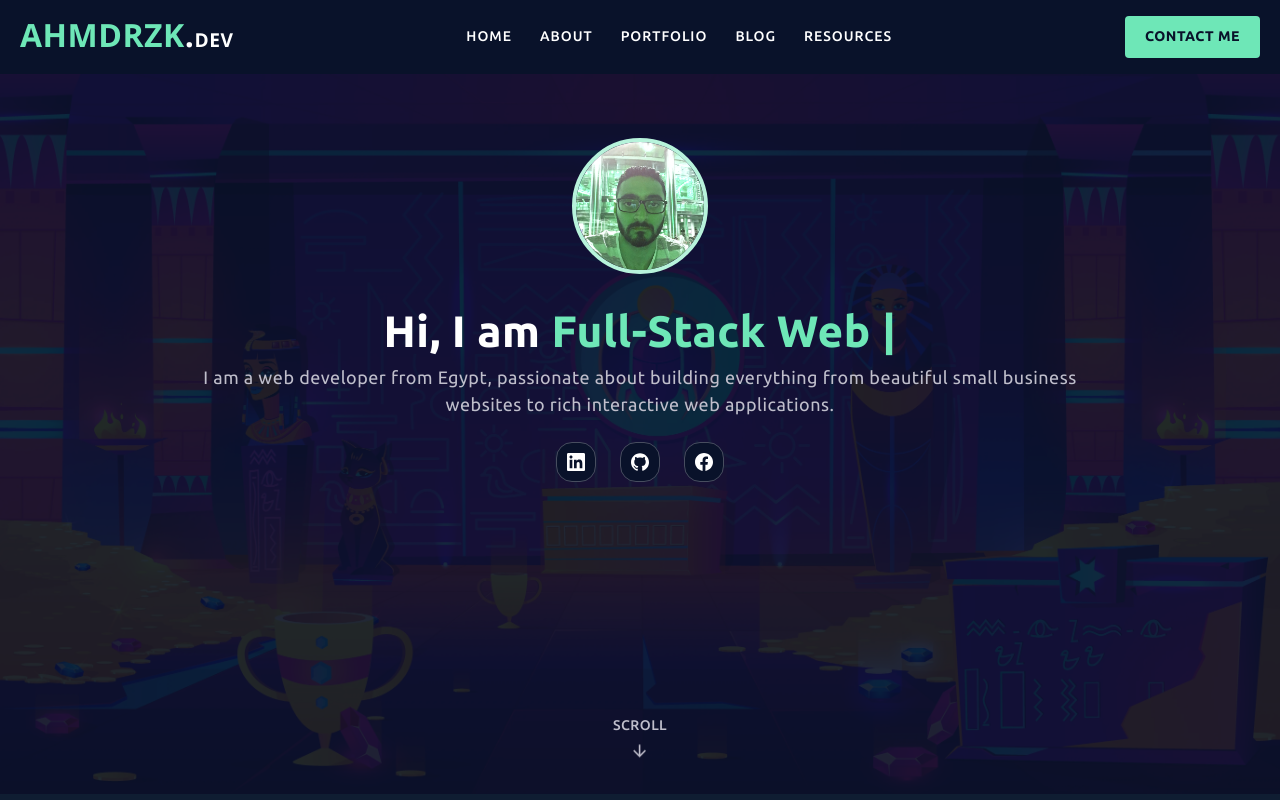
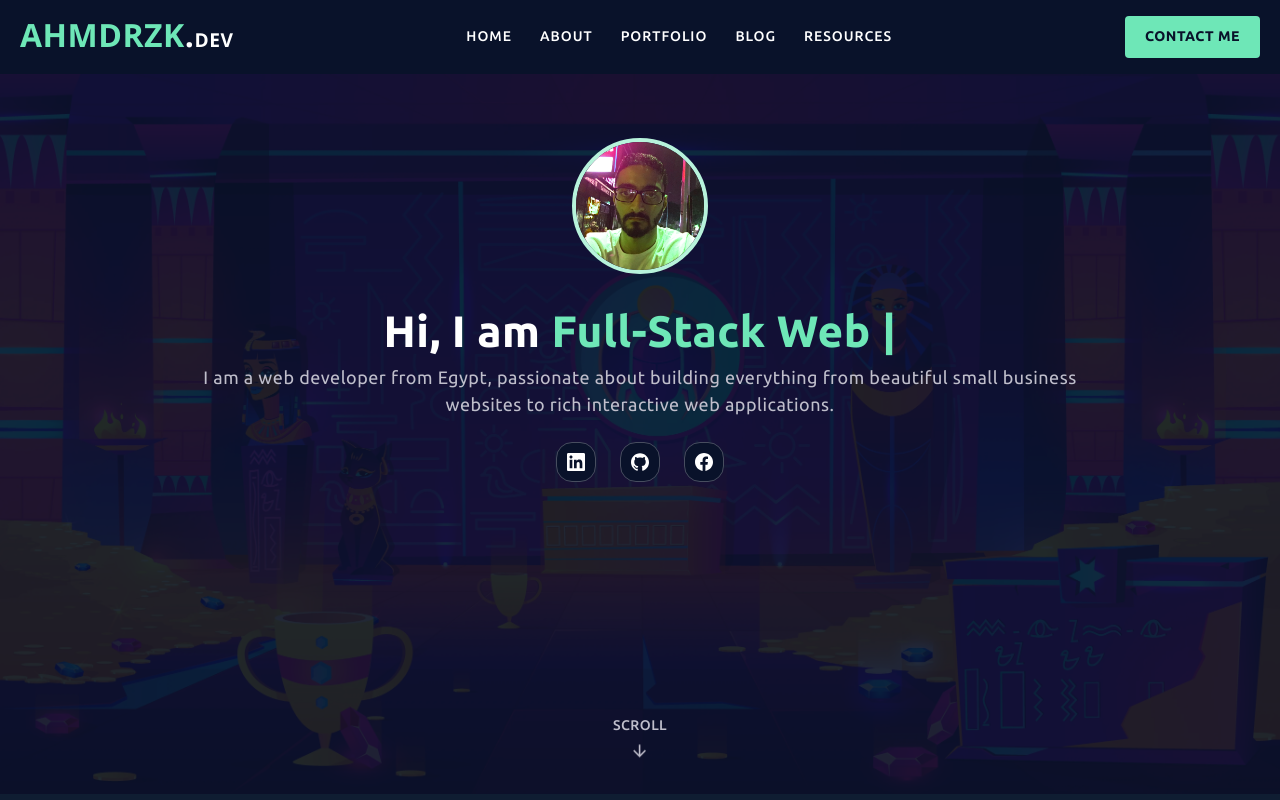
Before and after one commit to ahmdrzk/my-website, a Next.js app: page / in a window 1280 px wide. Shown: the top 800 px of the page. Built offline with nearby package versions, Linux system fonts and the light colour scheme.

Commit message:
Update avatar image

```diff
--- a/sass/components/_avatar.scss
+++ b/sass/components/_avatar.scss
@@ -26,6 +26,7 @@
     width: 8rem;
     height: 8rem;
     object-fit: cover;
-    filter: hue-rotate(90deg);
+    object-position: 25%;
+    filter: hue-rotate(60deg);
   }
 }
```
Also changed, not shown: public/images/profile-img.jpg.
